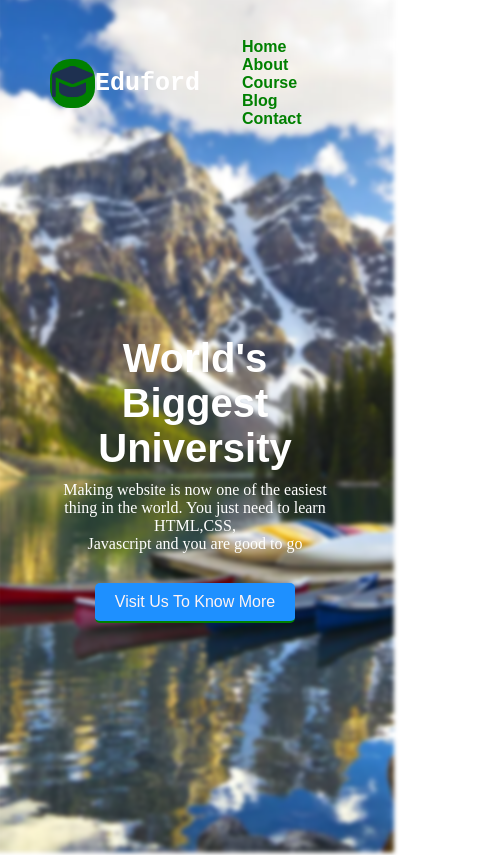
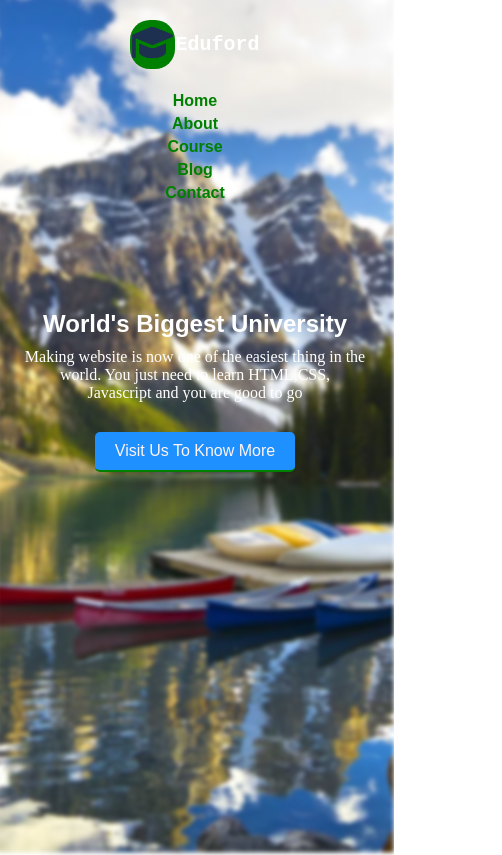
Before and after one commit to onyiriukajoseph731-hub/my-school, a plain HTML site: page index.html in a window 390 px wide. Shown: the top 855 px of the page, 502 px wide, since content can reach past the window. Drawn offline with Linux system fonts and the light colour scheme.

Commit message:
i added my media query

```diff
--- a/mypage.css
+++ b/mypage.css
@@ -1,7 +1,8 @@
-*{margin: 0%;
+* {
+    margin: 0%;
     padding: 0%;
-box-sizing:border-box ;}
-
+    box-sizing: border-box;
+}
 
 .general {
     position: relative;
@@ -23,43 +24,44 @@ box-sizing:border-box ;}
     transform: scale(1.02);
 }
 
-
-
-.nav{
+.nav {
     display: flex;
     align-items: center;
-;
 }
 
-.navbox{display: flex;
+.navbox {
+    display: flex;
     align-items: center;
-justify-content: space-between;}
+    justify-content: space-between;
+    width: 100%;
+}
 
-.navlink{ font-family: sans-serif;
+.navlink {
+    font-family: sans-serif;
     margin-right: 50px;
     padding: 8px 12px;
     gap: 50px;
-
 }
 
-.navlink a { text-decoration: none;
+.navlink a {
+    text-decoration: none;
     color: green;
-margin-left: 30px ;
+    margin-left: 30px;
     font-weight: bolder;
 }
 
-.cash{color: white;
-font-size: 25px;}
+.cash {
+    color: white;
+    font-size: 25px;
+}
 
-.navlink:hover {color:red;
+.navlink:hover {
+    color: red;
     transition: 0.3s ease;
 }
 
-
-
-
-
-.section1{color:white;
+.section1 {
+    color: white;
     display: flex;
     flex-direction: column;
     align-items: center;
@@ -68,13 +70,18 @@ margin-top: 200px;
     text-align: center;
 }
 
-.section1 h1 { font-size: 40px;
+.section1 h1 {
+    font-size: 40px;
     font-family: sans-serif;
-margin-bottom: 10px;}
+    margin-bottom: 10px;
+}
 
-.section1 a{ margin-top: 20px;}
+.section1 a {
+    margin-top: 20px;
+}
 
-.my-button{ background-color:dodgerblue ;
+.my-button {
+    background-color: dodgerblue;
     margin-top: 30px;
     padding: 10px 20px;
     border: none;
@@ -85,32 +92,30 @@ margin-bottom: 10px;}
     border-bottom: green solid 2px;
 }
 
-
-
-
-
-.my-button:hover{
+.my-button:hover {
     background-color: blue;
     transition: 0.3s ease;
-
-
 }
 
-.hero :hover{ border: 1px solid #f44336;
+.hero :hover {
+    border: 1px solid #f44336;
     background-color: #f44336;
-transition: 1s;}
+    transition: 1s;
+}
 
-.Course{
+.Course {
     font-family: sans-serif;
     align-items: center;
     text-align: center;
     padding-top: 100px;
-
 }
 
-.Course h1{font-size: 30px;}
+.Course h1 {
+    font-size: 30px;
+}
 
-.Course p {color: #777;
+.Course p {
+    color: #777;
     margin-top: 10px;
     font-size: 14px;
     font-weight: 300;
@@ -118,24 +123,95 @@ line-height: 22px;
     padding: 10px;
 }
 
-.row{
+.row {
     text-align: center;
     margin-top: 50px;
     display: flex;
     align-items: center;
-justify-content: space-between  ;
-padding: 20px 120px ;
+    justify-content: space-between;
+    padding: 20px 120px;
+    gap: 20px;
 }
 
-.col{background-color: #fff3f3;
+.col {
+    background-color: #fff3f3;
     border-radius: 10px;
     width: 300px;
 }
-h3{
+
+h3 {
     text-align: center;
     font-weight: 300;
     margin: 10px;
 }
 
-.Graduate{ background-color: green;
-border-radius: 20px;}
+.Graduate {
+    background-color: green;
+    border-radius: 20px;
+}
+
+/* ==========================================
+   MEDIA QUERIES FOR RESPONSIVE DESIGN
+   ========================================== */
+
+/* For Tablets and smaller screens (768px and down) */
+@media screen and (max-width: 768px) {
+    .general {
+        padding: 20px;
+    }
+
+    .navbox {
+        flex-direction: column;
+        gap: 15px;
+    }
+
+    .navlink {
+        margin-right: 0;
+        display: flex;
+        flex-wrap: wrap;
+        justify-content: center;
+        gap: 10px;
+    }
+
+    .navlink a {
+        margin-left: 10px;
+        margin-right: 10px;
+    }
+
+    .section1 {
+        margin-top: 100px;
+    }
+
+    .section1 h1 {
+        font-size: 30px;
+    }
+
+    .row {
+        flex-direction: column;
+        padding: 20px;
+        gap: 20px;
+        align-items: center;
+    }
+
+    .col {
+        width: 100%;
+        max-width: 350px;
+    }
+}
+
+/* For Mobile Phones (480px and down) */
+@media screen and (max-width: 480px) {
+    .section1 h1 {
+        font-size: 24px;
+    }
+
+    .cash {
+        font-size: 20px;
+    }
+
+    .navlink {
+        flex-direction: column;
+        align-items: center;
+        gap: 5px;
+    }
+}
```
Lines whose indentation alone changed are shown as unchanged.
